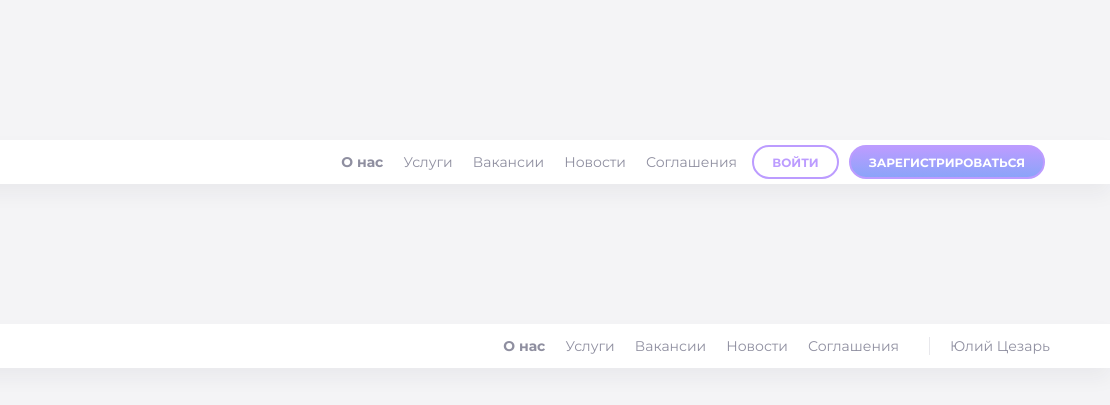
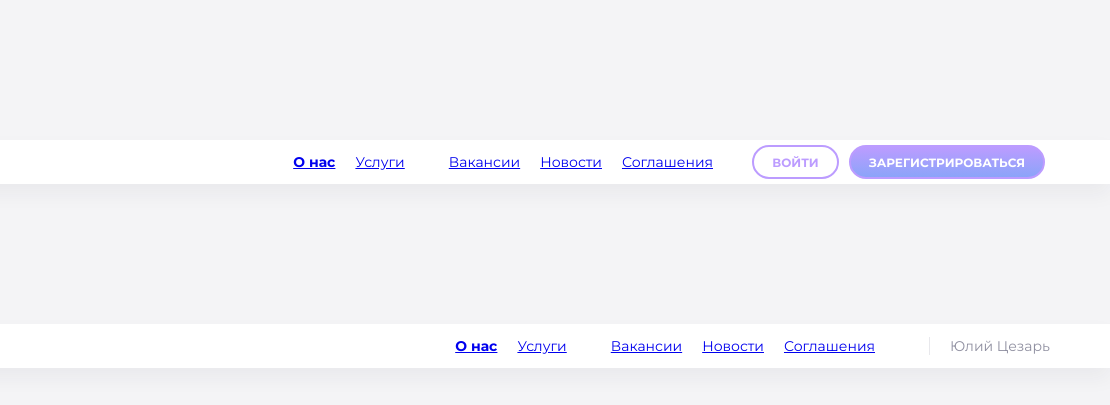
Before and after one commit to Snorrky/hotel, a website: page src/index.html in a window 1280 px wide. Shown: the top 405 px of the page, 170-1280 px from the left. Drawn offline with nearby package versions, Linux system fonts and the light colour scheme; files that its build step writes are made by us from their sources.

Commit message:
Что-то поправила

```diff
--- a/src/css/sass/blocks/_header.scss
+++ b/src/css/sass/blocks/_header.scss
@@ -45,12 +45,15 @@
             font-weight: 700;
         }
         &_dd {
+            position: relative;
             &::after {
+                box-sizing: border-box;
+                display: inline-block;
                 content: '';
-                position: absolute;
-                top: 0;
-                left: 0;
+                width: 24px;
+                padding: 3px;
                 background-image: url('../img/icons/expand_more.svg');
+                fill: rgba(31,32,65,.5);
             }
         }
     }
--- a/src/index.html
+++ b/src/index.html
@@ -17,11 +17,14 @@
                 <img src="img/logo/logo.svg" class="logo__img" alt="TOXIN">
             </div>
             <ul class="nav__items">
-                <li class="nav__item nav__item_active">О нас</li>
-                <li class="nav__item nav__item_dd">Услуги</li>
-                <li class="nav__item">Вакансии</li>
-                <li class="nav__item">Новости</li>
-                <li class="nav__item nav__item_dd">Соглашения</li>
+                <li class="nav__item nav__item_active">
+                    <a href="#" class="nav__link">О нас</a>
+                </li>
+                <li class="nav__item nav__item_dd">
+                    <a href="#" class="nav__link">Услуги</a></li>
+                <li class="nav__item"><a href="#" class="nav__link">Вакансии</a></li>
+                <li class="nav__item"><a href="#" class="nav__link">Новости</a></li>
+                <li class="nav__item nav__item_dd"><a href="#" class="nav__link">Соглашения</a></li>
             </ul>
             <div class="nav__btns logout">
                 <button class="btn btn_trnsp header__login">Войти</button>
@@ -36,11 +39,11 @@
                 <img src="img/logo/logo.svg" class="logo__img" alt="TOXIN">
             </div>
             <ul class="nav__items">
-                <li class="nav__item nav__item_active">О нас</li>
-                <li class="nav__item nav__item_dd">Услуги</li>
-                <li class="nav__item">Вакансии</li>
-                <li class="nav__item">Новости</li>
-                <li class="nav__item nav__item_dd">Соглашения</li>
+                <li class="nav__item nav__item_active"><a href="#" class="nav__link">О нас</a></li>
+                <li class="nav__item nav__item_dd"><a href="#" class="nav__link">Услуги</a></li>
+                <li class="nav__item"><a href="#" class="nav__link">Вакансии</a></li>
+                <li class="nav__item"><a href="#" class="nav__link">Новости</a></li>
+                <li class="nav__item nav__item_dd"><a href="#" class="nav__link">Соглашения</a></li>
             </ul>
             <div class="nav__btns login">
                 <button class="btn btn_trnsp header__login">Войти</button>
```
